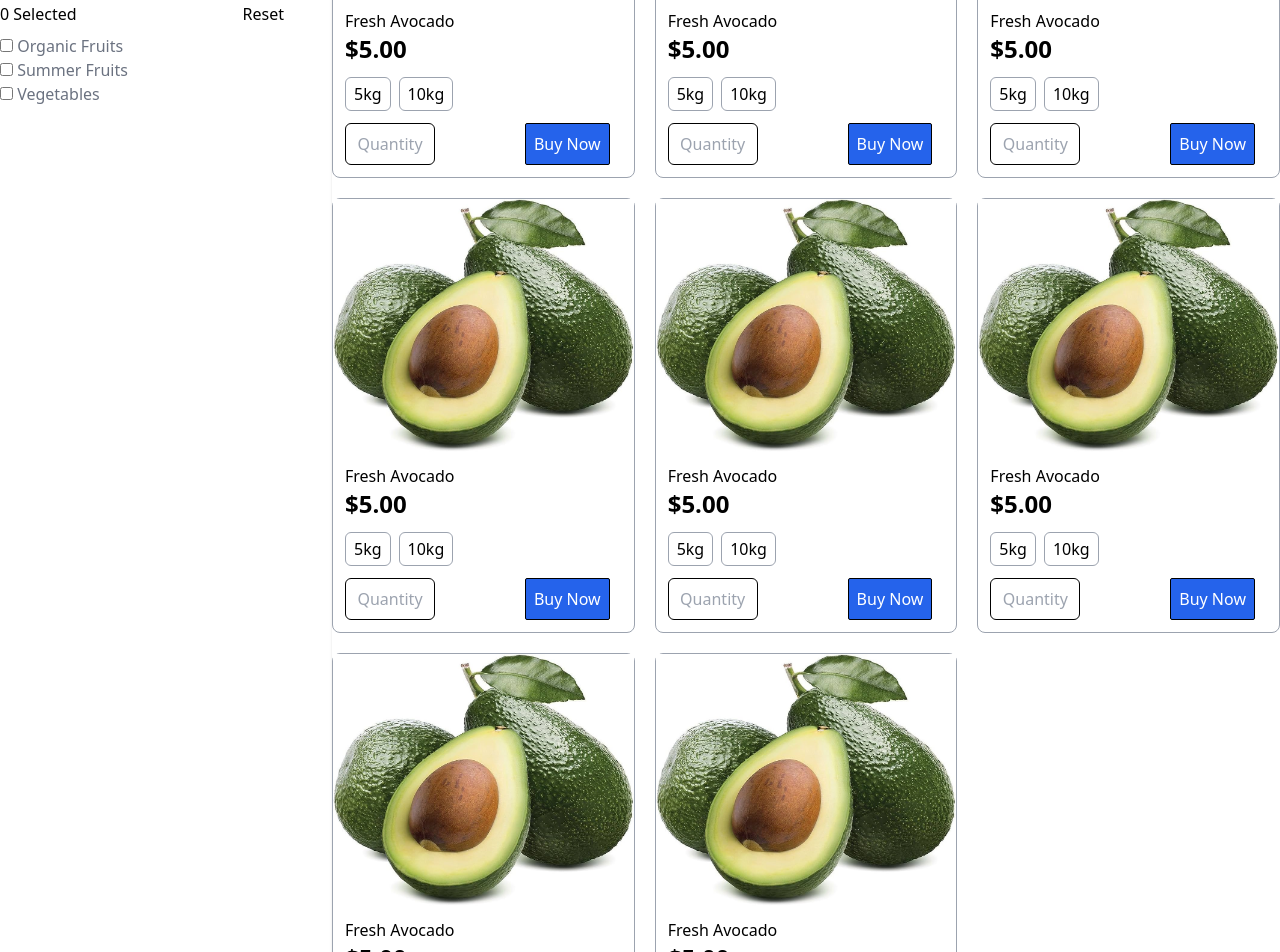
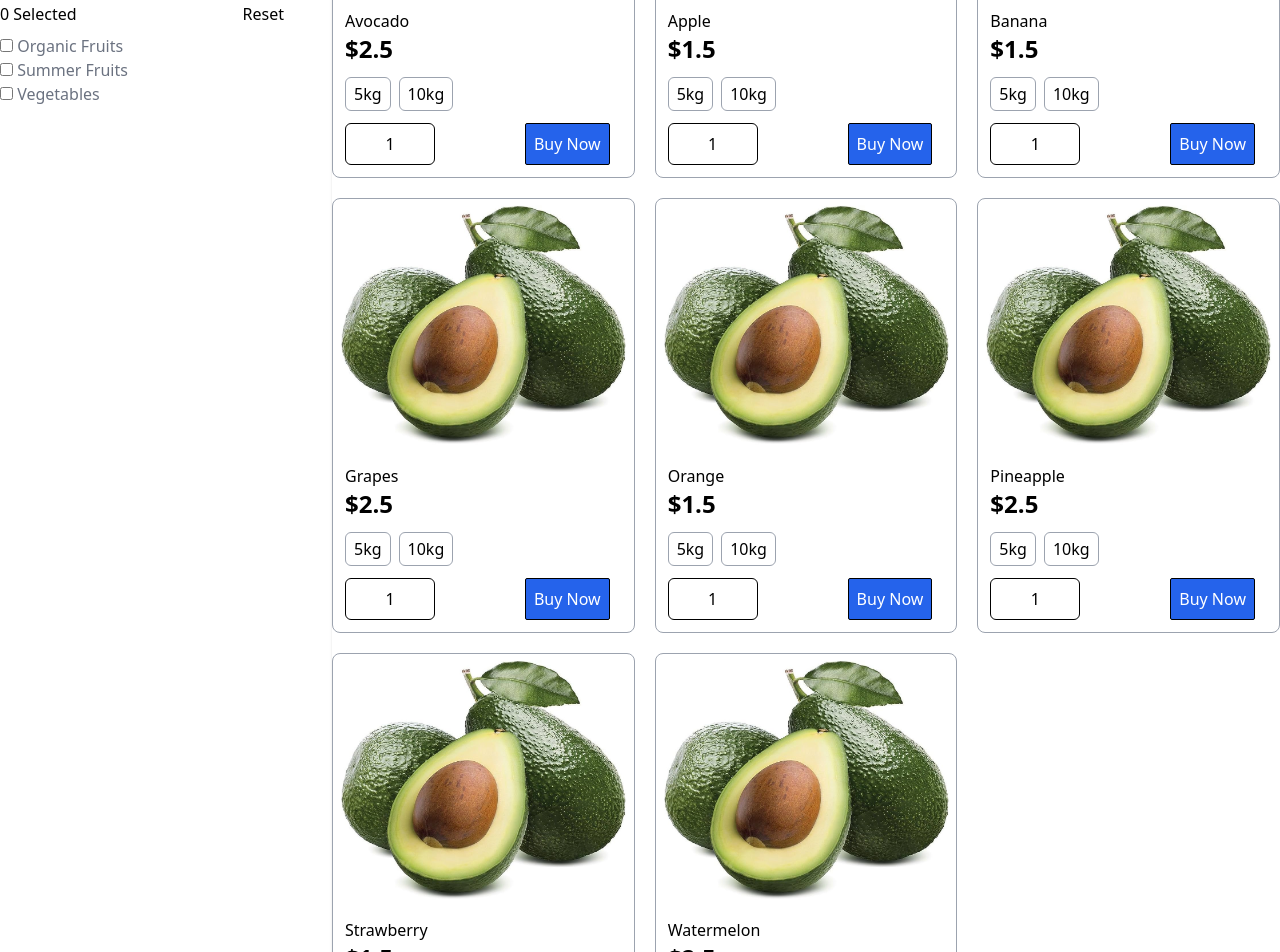
Before and after one commit to AmenaIslamRimi/online-shop-frontend, a Next.js app: page /shop in a window 1280 px wide. Shown: the part 620-1572 px from the top of the page. Built offline with nearby package versions, Linux system fonts and the light colour scheme.

Commit message:
update in shop card

```diff
--- a/app/(pages)/shop/page.tsx
+++ b/app/(pages)/shop/page.tsx
@@ -1,14 +1,69 @@
 "use client";
 import React, { useState } from "react";
 import { VerticalCard } from "@/components/card/verticalCard";
+import { ProductsType } from "@/types/productsType";
 
 const Shop = () => {
-  // const [products, setProducts] = useState();
+  const [products, setProducts] = useState<ProductsType[]>([
+    {
+      name: "Avocado",
+      price: 2.5,
+      image: "/avocado.jpg",
+      weight: ["5kg", "10kg"],
+      quantity: 1,
+    },
+    {
+      name: "Apple",
+      price: 1.5,
+      image: "/apple.jpg",
+       weight: ["5kg", "10kg"],
+      quantity: 1,
+    },
+    {
+      name: "Banana",
+      price: 1.5,
+      image: "/banana.jpg",
+       weight: ["5kg", "10kg"],
+      quantity: 1,
+    },
+    {
+      name: "Grapes",
+      price: 2.5,
+      image: "/grapes.jpg",
+       weight: ["5kg", "10kg"],
+      quantity: 1,
+    },
+    {
+      name: "Orange",
+      price: 1.5,
+      image: "/orange.jpg",
+       weight: ["5kg", "10kg"],
+      quantity: 1,
+    },
+    {
+      name: "Pineapple",
+      price: 2.5,
+      image: "/pineapple.jpg",
+       weight: ["5kg", "10kg"],
+      quantity: 1,
+    },
+    {
+      name: "Strawberry",
+      price: 1.5,
+      image: "/strawberry.jpg",
+       weight: ["5kg", "10kg"],
+      quantity: 1,
+    },
+    {
+      name: "Watermelon",
+      price: 2.5,
+      image: "/watermelon.jpg",
+       weight: ["5kg", "10kg"],
+      quantity: 1,
+    },
+  ]);
 
-  // const getValues = (Event: any) => {
-  //   console.log(Event.target.value);
-  //   setProducts(Event.target.value);
-  // };
+
   return (
     <>
       <section className="max-w-screen-xl mx-auto w-auto  border-l-4 border-teal-100 bg-slate-50 rounded-md shadow my-5 py-3 pl-4 justify-start items-center flex">
@@ -207,7 +262,7 @@ const Shop = () => {
                 </svg>
               </button>
             </div>
-            <div className="flex justify-end items-center ml-80">
+            <div className="flex justify-end items-center ml-96">
               <h2 className="text-lg font-semibold">
                 <span>8 Products</span>
               </h2>
@@ -235,14 +290,9 @@ const Shop = () => {
 
           <div className="max-w-screen-lg mx-auto w-auto rounded-md shadow my-5 justify-between items-center">
             <div className="grid grid-cols-3 gap-5">
-              <VerticalCard />
-              <VerticalCard />
-              <VerticalCard />
-              <VerticalCard />
-              <VerticalCard />
-              <VerticalCard />
-              <VerticalCard />
-              <VerticalCard />
+              {products.map((item, index) => (
+                <VerticalCard {...item} key={index} />
+              ))}
             </div>
           </div>
         </div>
--- a/components/card/verticalCard.tsx
+++ b/components/card/verticalCard.tsx
@@ -1,24 +1,38 @@
 import React from "react";
+// I have props name as item with it has fields name, price, image, weight, quantity
+import { ProductsType } from "@/types/productsType";
 
-export const VerticalCard = () => {
+export const VerticalCard = ({
+  name,
+  price,
+  image,
+  weight,
+  quantity,
+}: ProductsType) => {
   return (
     <>
       <div>
         <div className="card border border-gray-400 rounded-lg">
           <div className="card-image">
-            <img src="/avocado.jpg" alt="avocado" />
+            <img
+              src="/avocado.jpg"
+              alt="avocado"
+              className="rounded-lg scale-95"
+            />
           </div>
           <div className="card-content mx-3 my-3">
-            <p>Fresh Avocado</p>
-            <p className="font-bold text-2xl">$5.00</p>
+            <p>{name}</p>
+            <p className="font-bold text-2xl">${price}</p>
 
             <div className="flex justify-start items-center box-border w-3 gap-2">
               <button className="flex border border-gray-400  mx-auto my-3 px-2 py-1 rounded-md items-center cursor-pointer focus:outline-none focus:border-sky-500 focus:ring-sky-500 focus:ring-1">
-                5kg
+                {/* {weight?.map((w: string) => (w === "5kg" ? w : null))} */}
+                {weight?.[0]}
               </button>
 
               <button className="flex border border-gray-400  mx-auto my-3 px-2 py-1 rounded-md items-center cursor-pointer focus:outline-none focus:border-sky-500 focus:ring-sky-500 focus:ring-1">
-                10kg
+                {/* {weight?.map((w: string) => (w === "10kg" ? w : null))} */}
+                {weight?.[1]}
               </button>
             </div>
             <div className="flex justify-between items-center gap-2 relative">
@@ -28,6 +42,7 @@ export const VerticalCard = () => {
                   placeholder="Quantity"
                   step={1}
                   min={0}
+                  defaultValue={quantity}
                   className="w-20 h-8 text-center border-none focus:outline-none focus:border-none focus:ring-0 focus:ring-transparent"
                 />
               </div>
--- /dev/null
+++ b/types/index.ts
@@ -0,0 +1 @@
+export * from './productsType';
--- /dev/null
+++ b/types/productsType.ts
@@ -0,0 +1,9 @@
+
+
+export type ProductsType = {
+    name: string;
+    price: number;
+    image: string;
+    weight: string[];
+    quantity: number;
+    };
```
